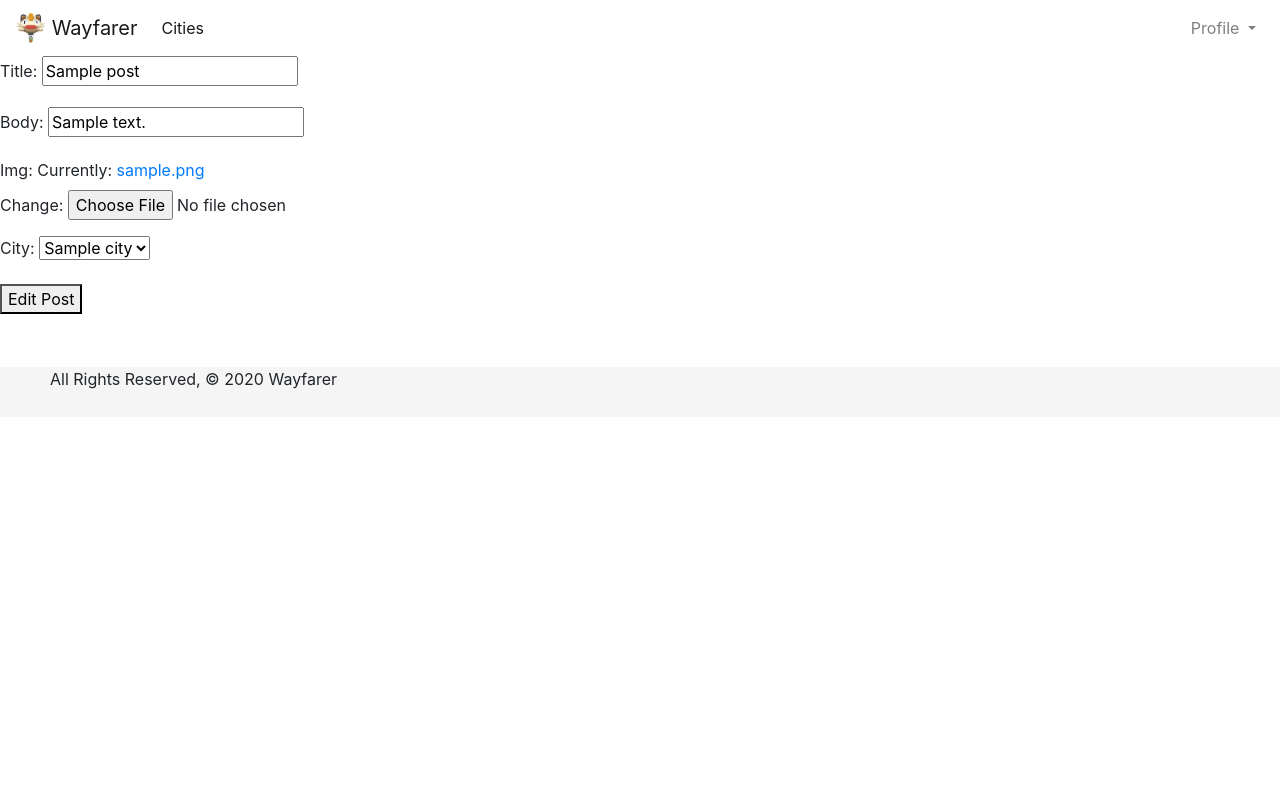
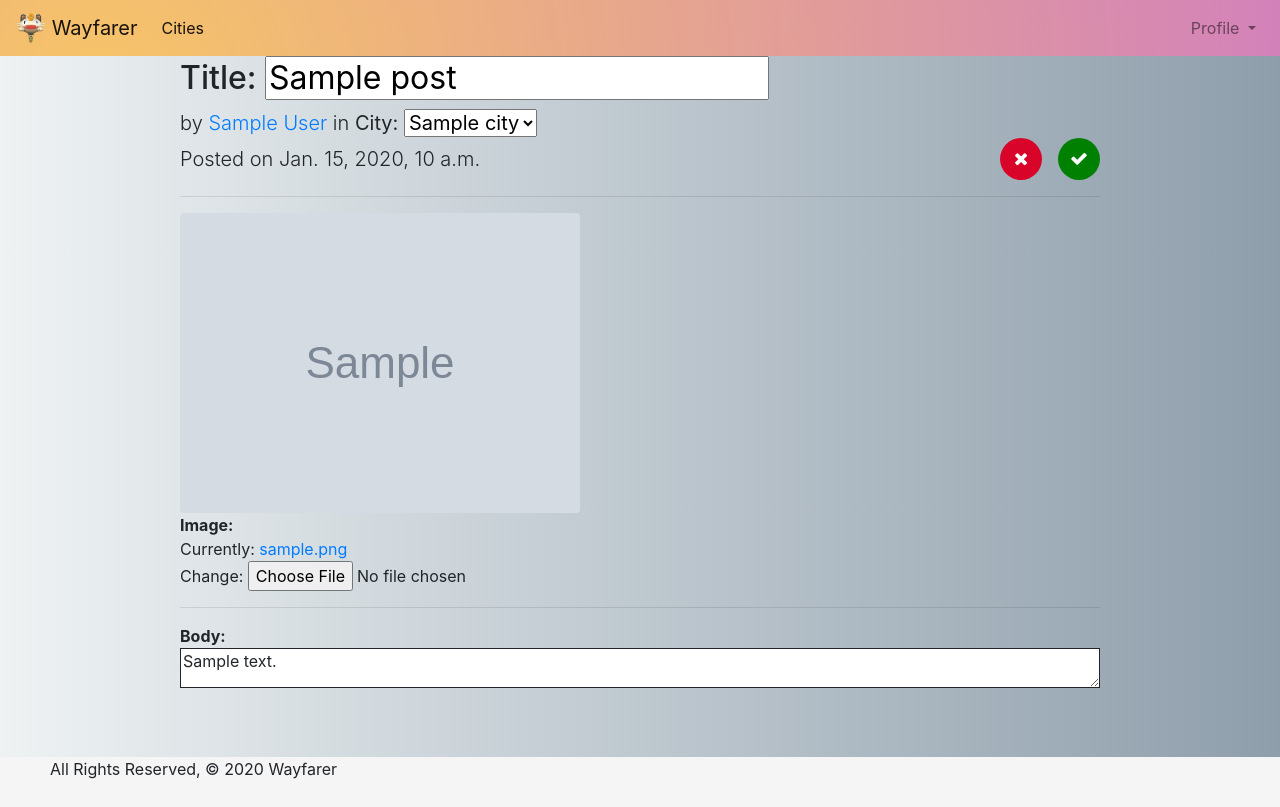
Before and after one commit to wadams458/Wayfarer, a Django app: page /post/1/edit in a window 1280 px wide. Before the commit the page ends 389 px from the top, so only its background shows below. Run offline with Django 3.2, Linux system fonts and the light colour scheme; a user stored in the database is signed in; tables that the repository leaves empty hold one stand-in row (values such as "Sample post"); grey boxes marked "Sample" are stand-in pictures; some libraries are stand-ins or nearby versions.

Commit message:
fixed lots of css issues. Mainly with posts

```diff
--- a/main_app/forms.py
+++ b/main_app/forms.py
@@ -14,6 +14,7 @@ class UserForm(forms.ModelForm):
 
 
 class PostForm(forms.ModelForm):
+  body = forms.CharField( widget=forms.Textarea )
   class Meta:
     model = Post
     fields = ['title', 'body', 'img', 'city']
--- a/main_app/static/css/post.css
+++ b/main_app/static/css/post.css
@@ -1,5 +1,12 @@
 body {
     background: radial-gradient(circle at 100px 100px, rgb(247, 197, 103), rgb(205, 119, 199));
+}
+
+.row {
+    display: flex;
+    flex-direction: column;
+    align-items: center;
+    justify-content: center;
 }
 
 .post-title-header{
@@ -41,6 +48,40 @@ body {
   margin-left: 16px;
 }
 
+.check-button {
+    border-radius: 100%;
+    background-color: green;
+    color: #ffffff;
+    border-color: transparent;
+    height: 42px;
+    width: 42px;
+    font-size: 18px;
+    display: flex;
+    justify-content: center;
+    align-items: center;
+    margin-left: 16px;
+}
+
+#id_body {
+    width: 100%;
+    height: 100%;
+}
+
+.textarea {
+    display: block;
+    width: 100%;
+    overflow: hidden;
+    resize: both;
+    min-height: 40px;
+    line-height: 20px;
+    background-color: white;
+    border: 1px solid;
+    padding: 2px;
+  }
+
+
+/* ------- PROMPT ------ */
+
 .mask {
     position: absolute;
     top: 0;
@@ -60,14 +101,6 @@ body {
     display: flex;
   }
 
-  .alert-mask {
-    display: none;
-    cursor: pointer;
-  }
-  .alert-mask.show {
-    display: flex;
-  }
-
   .prompt {
     position: relative;
     cursor: default;
@@ -82,11 +115,11 @@ body {
     margin: 5px;
   }
   .prompt-buttons {
-    margin-top: 15px;
+    margin-top: 25px;
     display: flex;
-    justify-content: center;
+    justify-content: space-evenly;
   }
-  .prompt-cancel-btn {
-    margin-top: -5px;
+
+  .cancel-btn {
     margin-left: 10px;
   }
--- a/main_app/static/css/styles.css
+++ b/main_app/static/css/styles.css
@@ -11,6 +11,9 @@ body{
   min-height: 100%;
   padding-bottom: 100px;
   margin-bottom: -50px;
+  background: #8e9eab;  /* fallback for old browsers */
+  background: -webkit-linear-gradient(to right, #eef2f3, #8e9eab);  /* Chrome 10-25, Safari 5.1-6 */
+  background: linear-gradient(to right, #eef2f3, #8e9eab); /* W3C, IE 10+/ Edge, Firefox 16+, Chrome 26+, Opera 12+, Safari 7+ */
 }
 
 .logo {
@@ -65,70 +68,6 @@ nav.navbar {
   overflow: hidden;
 }
 
-/* ----------- Profile Section --------------*/
-/*
-.profile {
-  display: flex;
-  flex-direction: row;
-  align-items: center;
-}
-
-.profile-body {
-  display: flex;
-  flex-direction: column;
-  margin-left: 16px;
-}
-
-#profile-picture {
-  margin-bottom: 16px;
-} */
-
-/* ----------- Post Section --------------*/
-
-/* .posts {
-  display: flex;
-  flex-direction: row;
-  flex-wrap: wrap;
-  align-items: center;
-  justify-content: space-between;
-} */
-
-/* .card {
-  margin-bottom: 70px;
-  display: flex;
-  flex-direction: column;
-}
-
-.card-body {
-  padding: 1rem;
-  display: flex;
-  flex-direction: column;
-} */
-
-/* .card-deck {
-  margin-bottom: 16px;
-  display: flex;
-  flex-direction: row;
-}
-.card-img-top {
-  display: flex;
-  flex-direction: column;
-  height: 300px;
-}
-
-h1 {
-  font-size: 25px;
-}
-
-.card-header {
-  font-size: 40px;
-}
-
-.carousel-inner {
-  height: 400px;
-  display: flex;
-} */
-
 .footer {
   width: 100%;
   height: 50px;
--- a/main_app/templates/cities.html
+++ b/main_app/templates/cities.html
@@ -10,7 +10,6 @@
     <div class="city-container">
       <h1>Cities</h1>
       {% for city in cities %}
-
         <a href="{% url 'cities' city.id %}">
           <button class="cities-btn {% if selected_city.id == city.id %} active {% endif %}">
             <img src="{{ city.img.url }}" class="card-img" alt="Placeholder image">
--- a/main_app/templates/posts/post_edit.html
+++ b/main_app/templates/posts/post_edit.html
@@ -1,8 +1,62 @@
 {% extends 'base.html' %}
+{% load static %}
+{% block extra_head %}
+  <link rel="stylesheet" href="{% static 'css/post.css' %}">
+{% endblock %}
 {% block content %}
-<form method="POST" enctype="multipart/form-data">
+  <form method="POST" enctype="multipart/form-data" onsubmit="return copyContent()">
   {% csrf_token %}
-  {{ form.as_p }}
-  <button type="submit">Edit Post</button>
-</form>
+  <div class="container">
+      <div class="row">
+          <div class="col-xs-12 col-lg-10">
+              <!-- Title -->
+              <h2>Title: {{form.title}}</h2>
+              {% comment %} <h3 class="mt-4">{{form.city}}</h3> {% endcomment %}
+              <!-- Author -->
+              <div class="lead">
+                  by
+                  <a href="profile">{{post.user.first_name}} {{post.user.last_name}}</a> in <strong>City:</strong> {{form.city}}
+                  <br>
+                  <div class="post-title-header">
+                      <!-- Date/Time -->
+                      Posted on {{post.created_at}}
+                      </p>
+                      <!-- Post Button -->
+                      <div class="action-btns">
+                          <a href="{% url 'post' post.id %}">
+                            <button class="delete-button">
+                                <i class="fa fa-times" aria-hidden="true"></i>
+                            </button>
+                          </a>
+
+                          <button type="submit" class="check-button">
+                            <i class="fa fa-check" aria-hidden="true"></i>
+                          </button>
+                      </div>
+                  </div>
+                  <hr>
+              </div>
+              <!-- Preview Image -->
+              <img class="img-fluid rounded" src="{{ form.instance.img.url }}" alt="">
+              <br>
+              <strong>Image:</strong>
+              <br>
+                {{form.img}}
+              <hr>
+              <!-- Post Content -->
+              <strong>Body:</strong> <p><span class="textarea" contenteditable>{{form.instance.body}}</span></p>
+              <input class="form-control" id="{{ form.body.html_name }}"  name="{{ form.body.html_name }}" type="hidden"/>
+          </div>
+      </div>
+  </div>
+  </form>
+
+  <script>
+    function copyContent () {
+        document.getElementById("{{form.body.html_name}}").value =
+            document.querySelector(".textarea").innerHTML;
+        return true;
+    }
+  </script>
+
 {% endblock %}
--- a/main_app/views.py
+++ b/main_app/views.py
@@ -66,7 +66,7 @@ def post_edit(request, post_id):
         return redirect('post', post.id)
     else:
       form = PostForm(instance=post)
-    return render(request, 'posts/post_edit.html', {'form': form})
+    return render(request, 'posts/post_edit.html', {'form': form, 'post': post})
 
 @login_required
 def post_delete(request, post_id):
```
Also changed, not shown: main_app/static/css/cities.css (+14 -1 lines), main_app/static/css/home.css (+20 -48 lines), main_app/static/css/profile.css (+5 -5 lines), main_app/templates/home.html (+5 -4 lines), main_app/templates/posts/post.html (+7 -7 lines). Lines whose indentation alone changed are shown as unchanged.
